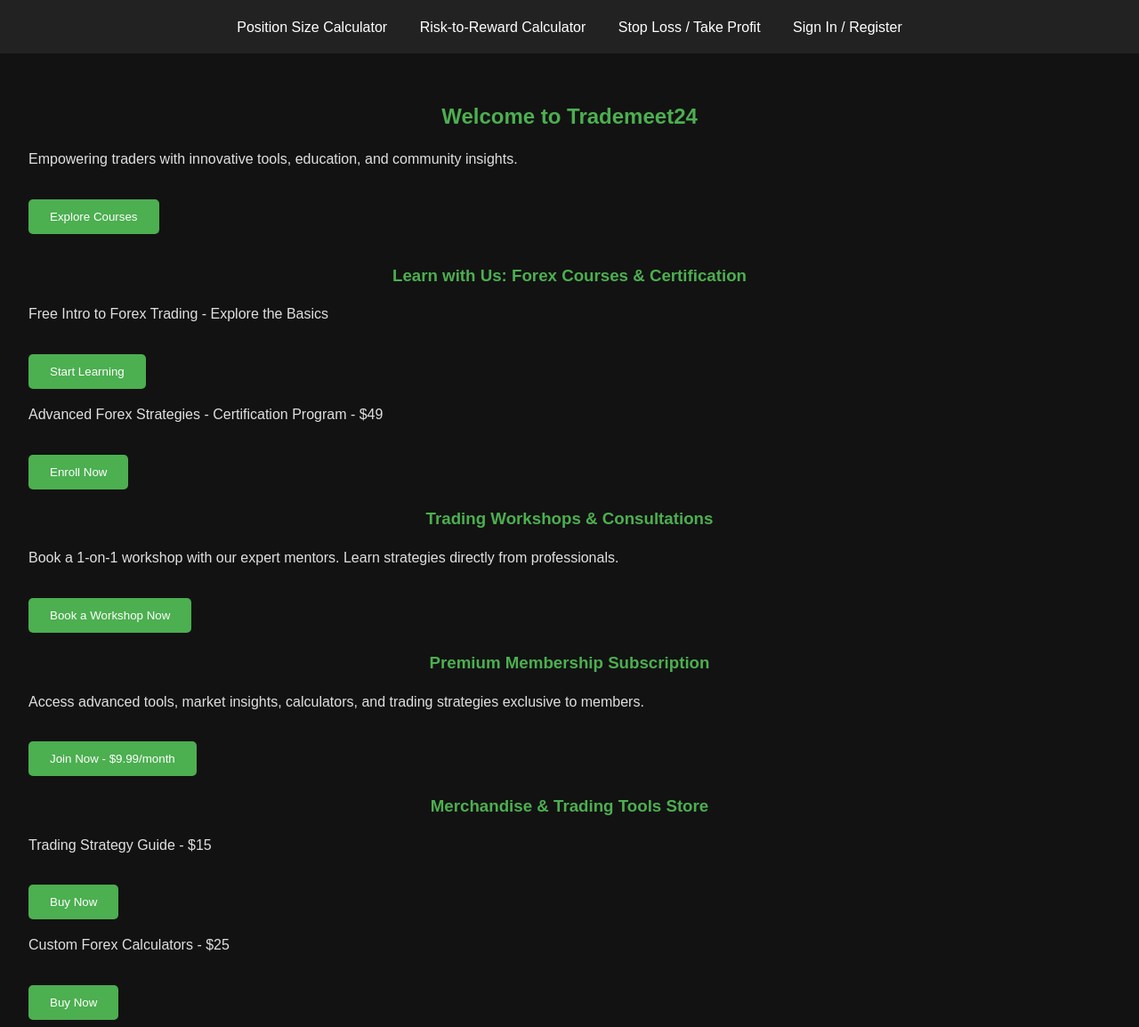
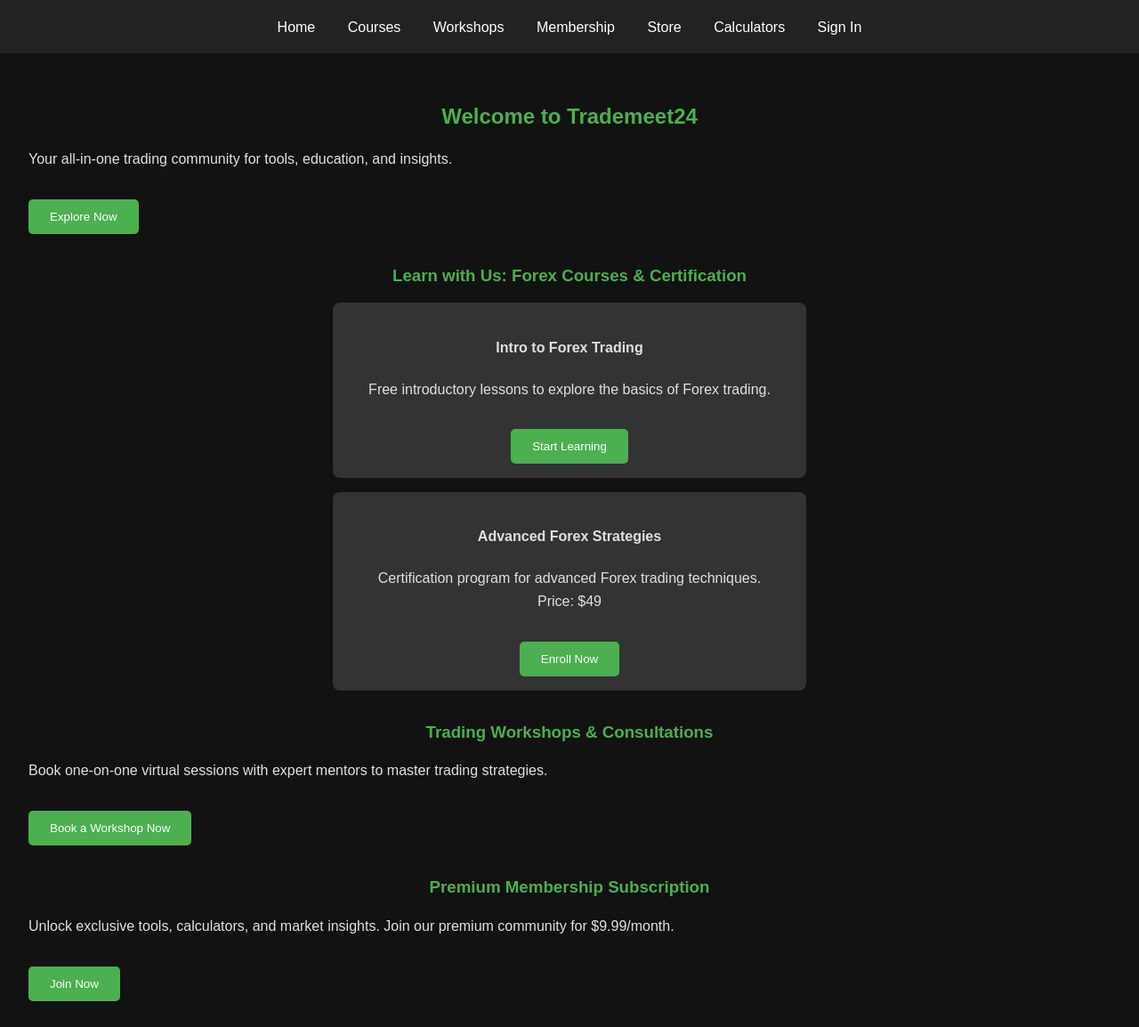
Before and after one commit to wchrfx/TM24, a plain HTML site: page index.html in a window 1280 px wide. Shown: the part 92-1246 px from the top of the page at 89% size. Drawn offline with Linux system fonts and the light colour scheme.

Commit message:
Update index.html

```diff
--- a/index.html
+++ b/index.html
@@ -3,71 +3,88 @@
 <head>
   <meta charset="UTF-8">
   <meta name="viewport" content="width=device-width, initial-scale=1.0">
-    <title>TM24 - Trading Community</title>
+  <title>Trademeet24 - Your Trading Community</title>
   <link rel="stylesheet" href="New1.css">
 </head>
 <body>
   <header>
-        <div class="container">
+    <div class="header-container">
       <h1>TM24</h1>
       <nav>
-                <a href="#position-calculator">Position Size Calculator</a>
-                <a href="#risk-reward">Risk-to-Reward Calculator</a>
-                <a href="#stop-loss">Stop Loss / Take Profit</a>
-                <a href="#" id="sign-in-btn">Sign In / Register</a>
+        <a href="#home">Home</a>
+        <a href="#courses">Courses</a>
+        <a href="#workshops">Workshops</a>
+        <a href="#membership">Membership</a>
+        <a href="#store">Store</a>
+        <a href="#calculator-section">Calculators</a>
+        <a href="#login">Sign In</a>
       </nav>
     </div>
   </header>
 
   <main>
     <!-- Hero Section -->
-        <section class="hero">
-            <div class="container">
+    <section id="home" class="hero">
+      <div class="hero-content">
         <h2>Welcome to Trademeet24</h2>
-                <p>Empowering traders with innovative tools, education, and community insights.</p>
-                <button class="primary-btn">Explore Courses</button>
+        <p>Your all-in-one trading community for tools, education, and insights.</p>
+        <button class="btn-primary">Explore Now</button>
       </div>
     </section>
 
-        <!-- Features Section -->
-        <section class="features">
-            <div class="container">
-                <div class="feature">
+    <!-- Courses Section -->
+    <section id="courses" class="content-section">
       <h3>Learn with Us: Forex Courses & Certification</h3>
-                    <p>Free Intro to Forex Trading - Explore the Basics</p>
-                    <button class="secondary-btn">Start Learning</button>
-                    <p>Advanced Forex Strategies - Certification Program - $49</p>
-                    <button class="secondary-btn">Enroll Now</button>
+      <div class="card-container">
+        <div class="card">
+          <h4>Intro to Forex Trading</h4>
+          <p>Free introductory lessons to explore the basics of Forex trading.</p>
+          <button class="btn-secondary">Start Learning</button>
         </div>
-
-                <div class="feature">
-                    <h3>Trading Workshops & Consultations</h3>
-                    <p>Book a 1-on-1 workshop with our expert mentors. Learn strategies directly from professionals.</p>
-                    <button class="secondary-btn">Book a Workshop Now</button>
-                </div>
-
-                <div class="feature">
-                    <h3>Premium Membership Subscription</h3>
-                    <p>Access advanced tools, market insights, calculators, and trading strategies exclusive to members.</p>
-                    <button class="secondary-btn">Join Now - $9.99/month</button>
-                </div>
-
-                <div class="feature">
-                    <h3>Merchandise & Trading Tools Store</h3>
-                    <p>Trading Strategy Guide - $15</p>
-                    <button class="secondary-btn">Buy Now</button>
-                    <p>Custom Forex Calculators - $25</p>
-                    <button class="secondary-btn">Buy Now</button>
+        <div class="card">
+          <h4>Advanced Forex Strategies</h4>
+          <p>Certification program for advanced Forex trading techniques. <br> Price: $49</p>
+          <button class="btn-secondary">Enroll Now</button>
         </div>
       </div>
     </section>
+
+    <!-- Workshops Section -->
+    <section id="workshops" class="content-section">
+      <h3>Trading Workshops & Consultations</h3>
+      <p>Book one-on-one virtual sessions with expert mentors to master trading strategies.</p>
+      <button class="btn-secondary">Book a Workshop Now</button>
+    </section>
+
+    <!-- Membership Section -->
+    <section id="membership" class="content-section">
+      <h3>Premium Membership Subscription</h3>
+      <p>Unlock exclusive tools, calculators, and market insights. Join our premium community for $9.99/month.</p>
+      <button class="btn-secondary">Join Now</button>
+    </section>
+
+    <!-- Store Section -->
+    <section id="store" class="content-section">
+      <h3>Merchandise & Trading Tools Store</h3>
+      <div class="card-container">
+        <div class="card">
+          <h4>Trading Strategy Guide</h4>
+          <p>Comprehensive guide to trading strategies. <br> Price: $15</p>
+          <button class="btn-secondary">Buy Now</button>
+        </div>
+        <div class="card">
+          <h4>Custom Forex Calculators</h4>
+          <p>Personalized calculators for Forex trading. <br> Price: $25</p>
+          <button class="btn-secondary">Buy Now</button>
+        </div>
+      </div>
+    </section>
+
+    <!-- Footer -->
+    <footer>
+      <p>© 2024 Trademeet24. All Rights Reserved.</p>
+    </footer>
   </main>
-
-    <footer>
-        <div class="container">
-            <p>&copy; 2024 Trademeet24. All Rights Reserved.</p>
-        </div>
-    </footer>
 
   <script src="New1.js"></script>
 </body>
```
Lines whose indentation alone changed are shown as unchanged.
